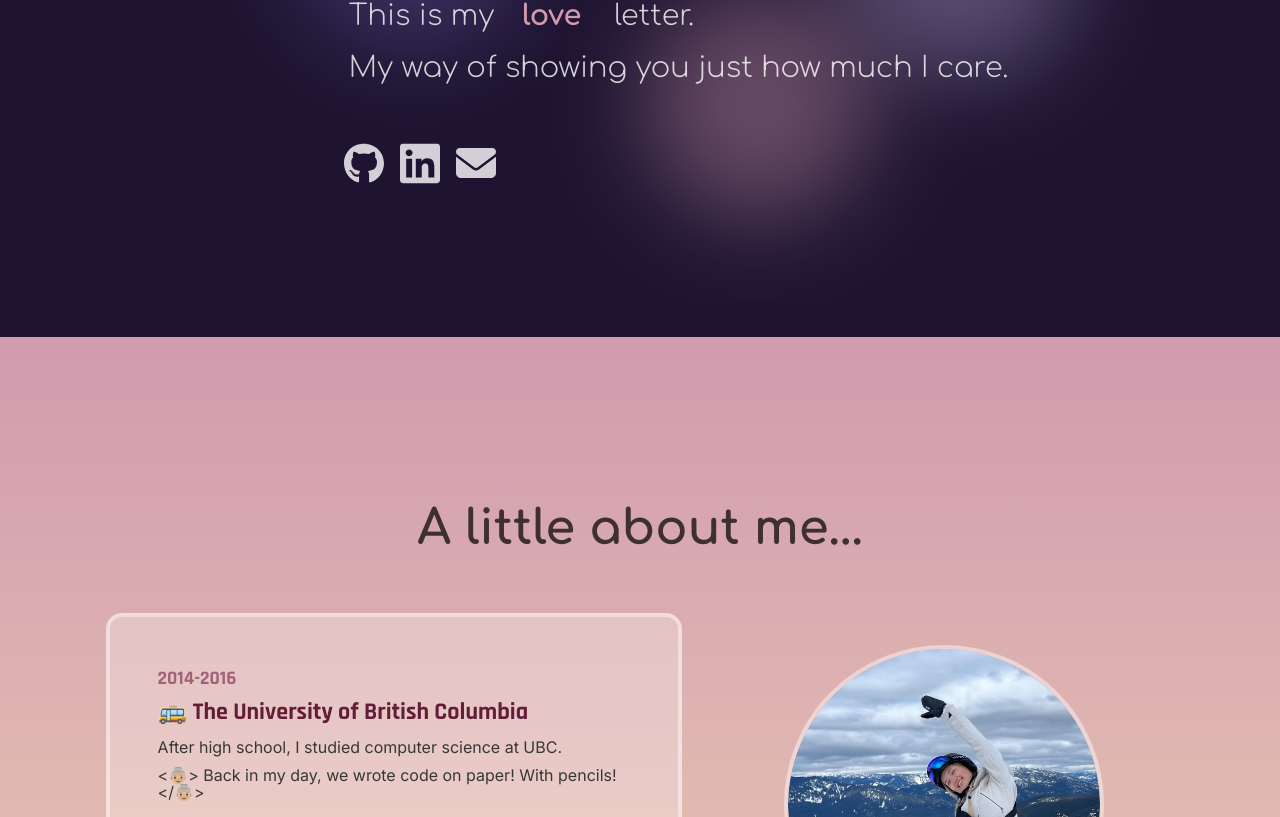
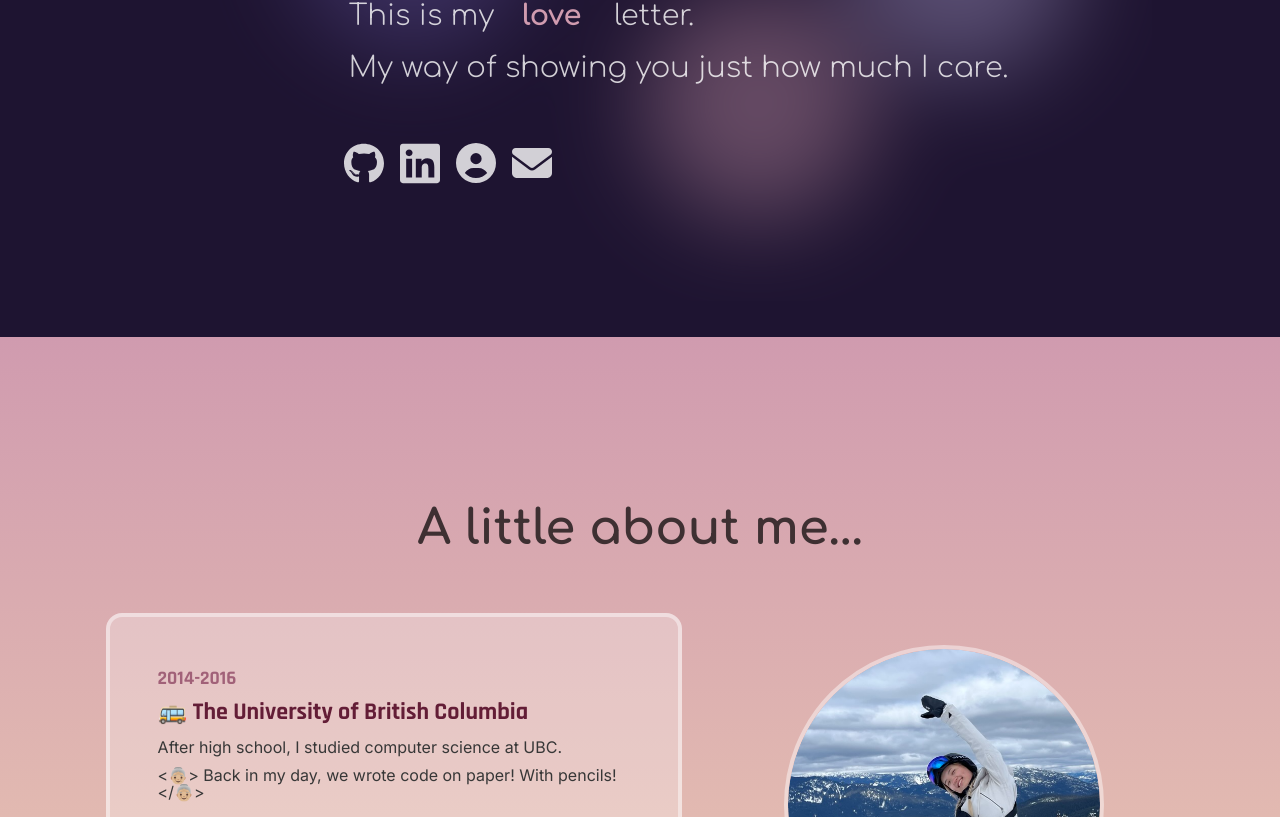
Before and after one commit to penguinboots/portfolio-v2, a React (Vite) app: page / in a window 1280 px wide. Shown: the part 1303-2120 px from the top of the page. Built offline with nearby package versions, Linux system fonts and the light colour scheme; a web font is replaced by a local one.

Commit message:
add resume link

```diff
--- a/src/components/ContactIcons.tsx
+++ b/src/components/ContactIcons.tsx
@@ -1,6 +1,8 @@
 import iconGithub from "../assets/icon_github.svg";
 import iconLinkedIn from "../assets/icon_linkedin.svg";
 import iconMail from "../assets/icon_mail.svg";
+import iconResume from "../assets/icon_resume.svg";
+
 export default function ContactIcons() {
   return (
     <ul className="contact-icons">
@@ -15,6 +17,11 @@ export default function ContactIcons() {
         </a>
       </li>
       <li>
+        <a href="https://flowcv.com/resume/7vgjugqk7r">
+          <img src={iconResume} />
+        </a>
+      </li>
+      <li>
         <a href="mailto: sabrina.ynw@gmail.com">
           <img src={iconMail} />
         </a>
```
Also changed, not shown: src/assets/icon_resume.svg (added).
